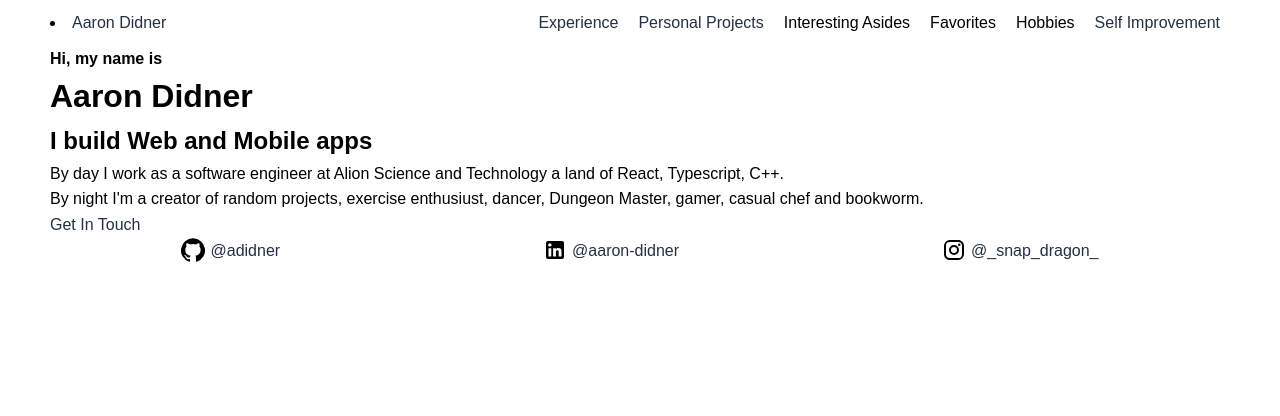
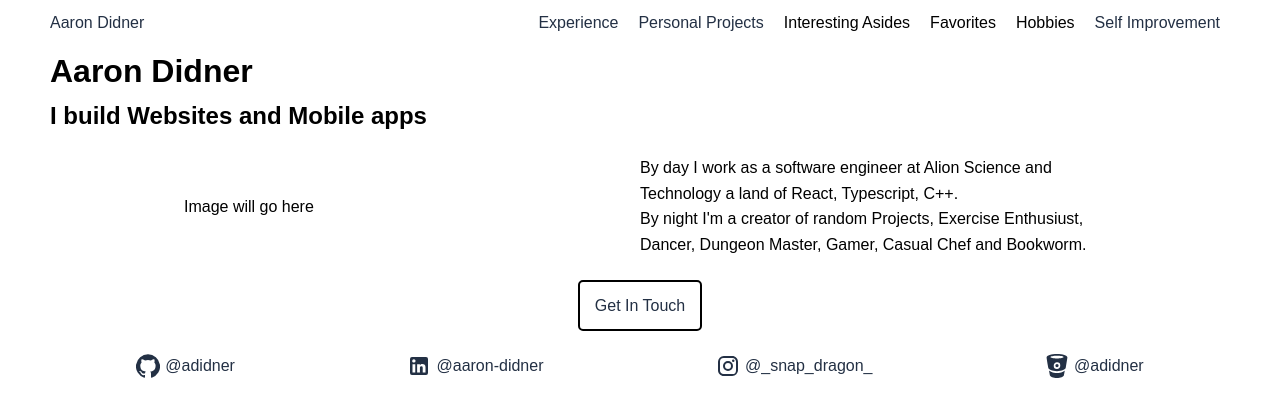
Before and after one commit to adidner/personal-site, a Next.js app: page / in a window 1280 px wide. Shown: the top 416 px of the page. Built offline with nearby package versions, Linux system fonts and the light colour scheme.

Commit message:
ButtonLink component and root page formatting

```diff
--- /dev/null
+++ b/src/components/ButtonLink.tsx
@@ -0,0 +1,16 @@
+import React from 'react';
+
+interface ButtonLinkProps{
+    title: string;
+    link: string;
+}
+
+export default function ButtonLink(props: ButtonLinkProps){
+    return (
+        <div className="button-link">
+            <a href={props.link} >
+                {props.title}
+            </a>
+        </div>
+    );
+}
--- a/src/scss/styles.scss
+++ b/src/components/components.scss
@@ -1,4 +1,4 @@
-@import "./variables.scss";
+@import "../scss/variables.scss";
 
 .container {
   max-width: 1400px;
@@ -59,5 +59,21 @@
 
   .navbar-name {
     padding: 10px 0;
+    list-style-type: none;
   }
 }
+
+
+.button-link{
+  margin: 15px;
+  a {
+    border: 2px solid black;
+    border-radius: 5px;
+    cursor: pointer;
+    padding: 15px;
+    &:hover {
+      color: $accent-color;
+      border-color: $accent-color;
+    }
+  }
+}
--- /dev/null
+++ b/src/css.generated/components.css
@@ -0,0 +1,91 @@
+.container {
+  max-width: 1400px;
+  padding: 0 50px;
+  margin: 0 auto;
+  overflow: auto;
+}
+
+.navbar {
+  display: -webkit-box;
+  display: -ms-flexbox;
+  display: flex;
+  -webkit-box-align: start;
+      -ms-flex-align: start;
+          align-items: flex-start;
+  -webkit-box-pack: justify;
+      -ms-flex-pack: justify;
+          justify-content: space-between;
+}
+
+.navbar .navbar-main-ul {
+  display: -webkit-box;
+  display: -ms-flexbox;
+  display: flex;
+  list-style-type: none;
+}
+
+.navbar .navbar-main-ul li {
+  padding: 10px;
+}
+
+.navbar .navbar-dropdown-ul {
+  list-style-type: none;
+  -webkit-box-shadow: 0 1px 8px rgba(0, 0, 0, 0.3);
+          box-shadow: 0 1px 8px rgba(0, 0, 0, 0.3);
+  opacity: 0;
+  position: absolute;
+  visibility: hidden;
+  -webkit-transform: translateY(-20px);
+          transform: translateY(-20px);
+  -webkit-transition: opacity 0.4s ease, visibility 0.4s, -webkit-transform 0.4s ease;
+  transition: opacity 0.4s ease, visibility 0.4s, -webkit-transform 0.4s ease;
+  transition: opacity 0.4s ease, transform 0.4s ease, visibility 0.4s;
+  transition: opacity 0.4s ease, transform 0.4s ease, visibility 0.4s, -webkit-transform 0.4s ease;
+  z-index: 99;
+  background-color: white;
+}
+
+.navbar .navbar-dropdown-ul li {
+  padding: 10px;
+}
+
+.navbar .navbar-dropdown-ul a:hover {
+  color: #f87f27;
+}
+
+.navbar .navbar-dropdown-ul.visible {
+  opacity: 1;
+  visibility: visible;
+  -webkit-transform: translateY(0);
+          transform: translateY(0);
+}
+
+.navbar .navbar-menu-title {
+  display: -webkit-box;
+  display: -ms-flexbox;
+  display: flex;
+  -webkit-box-pack: center;
+      -ms-flex-pack: center;
+          justify-content: center;
+}
+
+.navbar .navbar-name {
+  padding: 10px 0;
+  list-style-type: none;
+}
+
+.button-link {
+  margin: 15px;
+}
+
+.button-link a {
+  border: 2px solid black;
+  border-radius: 5px;
+  cursor: pointer;
+  padding: 15px;
+}
+
+.button-link a:hover {
+  color: #f87f27;
+  border-color: #f87f27;
+}
--- a/src/css.generated/root.css
+++ b/src/css.generated/root.css
@@ -8,6 +8,19 @@
 }
 
 .icon-link-container a {
+  display: -webkit-box;
+  display: -ms-flexbox;
+  display: flex;
+  -webkit-box-orient: horizontal;
+  -webkit-box-direction: normal;
+      -ms-flex-direction: row;
+          flex-direction: row;
+  -webkit-box-align: center;
+      -ms-flex-align: center;
+          align-items: center;
+}
+
+.icon-link-container a div {
   margin-left: 5px;
 }
 
@@ -22,3 +35,38 @@
       -ms-flex-direction: row;
           flex-direction: row;
 }
+
+.bio-and-image {
+  display: -webkit-box;
+  display: -ms-flexbox;
+  display: flex;
+  -webkit-box-orient: horizontal;
+  -webkit-box-direction: normal;
+      -ms-flex-direction: row;
+          flex-direction: row;
+  -webkit-box-pack: center;
+      -ms-flex-pack: center;
+          justify-content: center;
+  -webkit-box-align: center;
+      -ms-flex-align: center;
+          align-items: center;
+  margin: 20px;
+}
+
+.bio-and-image .image-container {
+  width: 40%;
+}
+
+.bio-and-image .bio-container {
+  width: 40%;
+}
+
+.center-get-in-touch {
+  display: -webkit-box;
+  display: -ms-flexbox;
+  display: flex;
+  -webkit-box-pack: center;
+      -ms-flex-pack: center;
+          justify-content: center;
+  margin: 20px;
+}
--- a/src/css.generated/variables.css
+++ b/src/css.generated/variables.css
@@ -1 +1 @@
-/* No CSS *//*# sourceMappingURL=variables.css.map */
+/* No CSS */
--- a/src/pages/_app.tsx
+++ b/src/pages/_app.tsx
@@ -1,6 +1,6 @@
 
 import "../css.generated/default.css";
-import "../css.generated/styles.css";
+import "../css.generated/components.css";
 import "../css.generated/root.css";
 
 import type { AppProps } from 'next/app';
--- a/src/pages/index.tsx
+++ b/src/pages/index.tsx
@@ -4,23 +4,35 @@ import GitHubIcon from '@material-ui/icons/GitHub';
 import LinkedInIcon from '@material-ui/icons/LinkedIn';
 import InstagramIcon from '@material-ui/icons/Instagram';
 import BitBucketIcon from '../assets/BitBucketIcon';
-
+import ButtonLink from '../components/ButtonLink';
+// import profile from '../assets/profile.jfif'
+// var profile = require('../assets/profile.jfif');
 
 function Root() {
     return (
         <Layout>
-          <h4>Hi, my name is</h4>
+          <div>
+
             <h1>Aaron Didner</h1>
-          <h2>I build Web and Mobile apps</h2>
+            <h2>I build Websites and Mobile apps</h2>
+
+            <div className={"bio-and-image"}>
+              {/* <img src={profile}/> */}
+              <div className={"image-container"}>
+                Image will go here
+              </div>
+              <div className={"bio-container"}>
                 <p>
                   By day I work as a software engineer at Alion Science and Technology a land of React, Typescript, C++.
                 </p>
                 <p>
-            By night I'm a creator of random projects, exercise enthusiust, dancer, Dungeon Master, gamer, casual chef and bookworm.
+                  By night I'm a creator of random Projects, Exercise Enthusiust, Dancer, Dungeon Master, Gamer, Casual Chef and Bookworm.
                 </p>
-          <a href={`mailto:adidner@gmail.com`} className="email-link">
-            Get In Touch
-          </a>
+              </div>
+            </div>
+            <div className={"center-get-in-touch"}>
+            <ButtonLink title={"Get In Touch"} link={"mailto:adidner@gmail.com"}/>
+            </div>
             <div className="all-icon-links-container">
               <IconPlusLink
                 icon={<GitHubIcon/>}
@@ -37,11 +49,13 @@ function Root() {
                 title={"@_snap_dragon_"}
                 link={"https://www.instagram.com/_snap_dragon_/"}
               />
-            {/* <IconPlusLink
+              <IconPlusLink
                 icon={BitBucketIcon}
                 title={"@adidner"}
                 link={"https://bitbucket.org/adidner/"}
-            />  */}
+              />
+            </div>
+
           </div>
         </Layout>
       );
@@ -56,8 +70,10 @@ function IconPlusLink(props: IconPlusLinkInterface){
 
   return (
     <div className={"icon-link-container"}>
+      <a href={props.link}>
       {props.icon}
-      <a href={props.link}>{props.title}</a>
+      <div>{props.title}</div>
+      </a>
     </div>
   );
 }
--- a/src/pages/root.scss
+++ b/src/pages/root.scss
@@ -5,7 +5,13 @@
     align-items: center;
 
     a {
-        margin-left: 5px;
+        display: flex;
+        flex-direction: row;
+        align-items: center;
+
+        div {
+            margin-left: 5px;
+        }
     }
 }
 
@@ -14,3 +20,25 @@
     justify-content: space-around;
     flex-direction: row;
 }
+
+.bio-and-image{
+    display: flex;
+    flex-direction: row;
+    justify-content: center;
+    align-items: center;
+    margin: 20px;
+
+    .image-container{
+        width: 40%;
+    }
+
+    .bio-container{
+        width: 40%;
+    }
+}
+
+.center-get-in-touch{
+    display: flex;
+    justify-content: center;
+    margin: 20px;
+}
```
Also changed, not shown: src/assets/profile.jfif (added), src/scss/default.scss (line endings or trailing spaces). Lines whose indentation alone changed are shown as unchanged.
